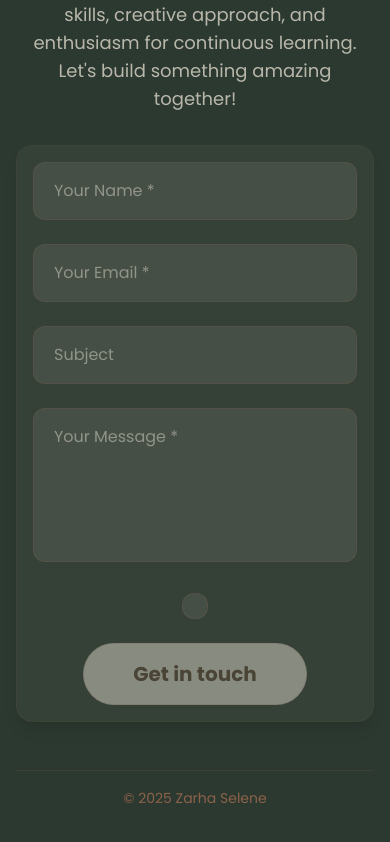
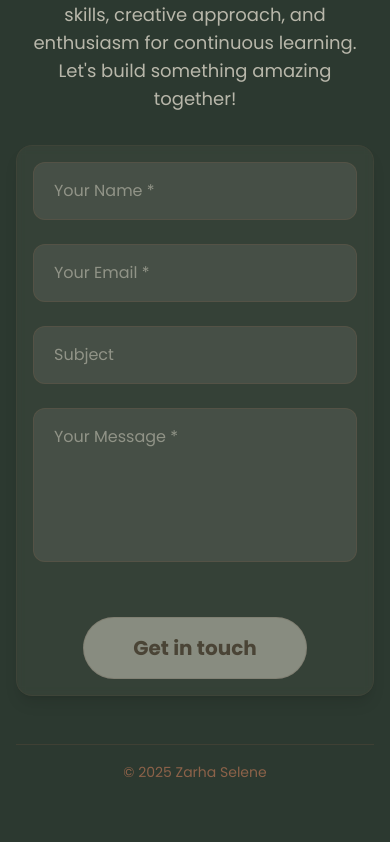
Before and after one commit to zarhaselene/portfolio, a Next.js app: page / in a window 390 px wide. Shown: the part 9026-9868 px from the top of the page. Built offline with nearby package versions, Linux system fonts and the light colour scheme; no server answers.

Commit message:
Add loading state to ContactForm submission and update button UI

```diff
--- a/src/app/components/ContactForm.jsx
+++ b/src/app/components/ContactForm.jsx
@@ -7,6 +7,7 @@ import Script from "next/script";
 const ContactForm = () => {
   const form = useRef();
   const recaptchaRef = useRef(null);
+  const [isSending, setIsSending] = useState(false);
   const [isSent, setIsSent] = useState(false);
   const [isError, setIsError] = useState(false);
   const [isClient, setIsClient] = useState(false);
@@ -61,6 +62,8 @@ const ContactForm = () => {
       return;
     }
 
+    setIsSending(true);
+
     // Create formData from the form
     const formData = new FormData(form.current);
     const now = new Date();
@@ -78,7 +81,7 @@ const ContactForm = () => {
       name: formData.get("name"),
       email: formData.get("email"),
       subject: formData.get("subject"),
-      title: formData.get("subject"), // Add mapping for email subject
+      title: formData.get("subject"),
       message: formData.get("message"),
       time: formattedTime,
       "g-recaptcha-response": recaptchaToken,
@@ -113,7 +116,10 @@ const ContactForm = () => {
           // Hide error message after 5 seconds
           setTimeout(() => setIsError(false), 5000);
         }
-      );
+      )
+      .finally(() => {
+        setIsSending(false);
+      });
   };
 
   // Animation variants
@@ -226,7 +232,7 @@ const ContactForm = () => {
               variants={itemVariants}
               className="flex justify-center md:justify-start"
             >
-              <div className="bg-primary/10 border border-secondary/20 rounded-xl p-3 overflow-hidden">
+              <div className="md:bg-primary/10 md:border md:border-secondary/20 md:rounded-xl md:p-3 overflow-hidden">
                 <div
                   id="recaptcha"
                   ref={recaptchaRef}
@@ -235,14 +241,21 @@ const ContactForm = () => {
               </div>
             </motion.div>
 
-            <motion.div variants={itemVariants}>
+            <motion.div className="mx-auto" variants={itemVariants}>
               <button
                 type="submit"
-                className="w-56 px-6 py-4 bg-primary hover:animate-jello text-base-200 rounded-full text-xl font-bold border border-secondary/20 hover:border-secondary/50 transition-colors disabled:opacity-50 disabled:cursor-not-allowed"
+                className="w-56 px-6 py-4 bg-primary hover:animate-jello text-base-200 rounded-full text-xl font-bold border border-secondary/20 hover:border-secondary/50 transition-colors disabled:opacity-50 disabled:cursor-not-allowed flex items-center justify-center"
                 aria-label="Send message"
-                disabled={!recaptchaToken}
+                disabled={!recaptchaToken || isSending}
               >
-                Get in touch
+                {isSending ? (
+                  <div className="flex items-center space-x-2">
+                    <div className="w-5 h-5 border-2 border-t-2 border-t-secondary border-secondary/50 rounded-full animate-spin"></div>
+                    <span>Sending...</span>
+                  </div>
+                ) : (
+                  "Get in touch"
+                )}
               </button>
             </motion.div>
 
```
